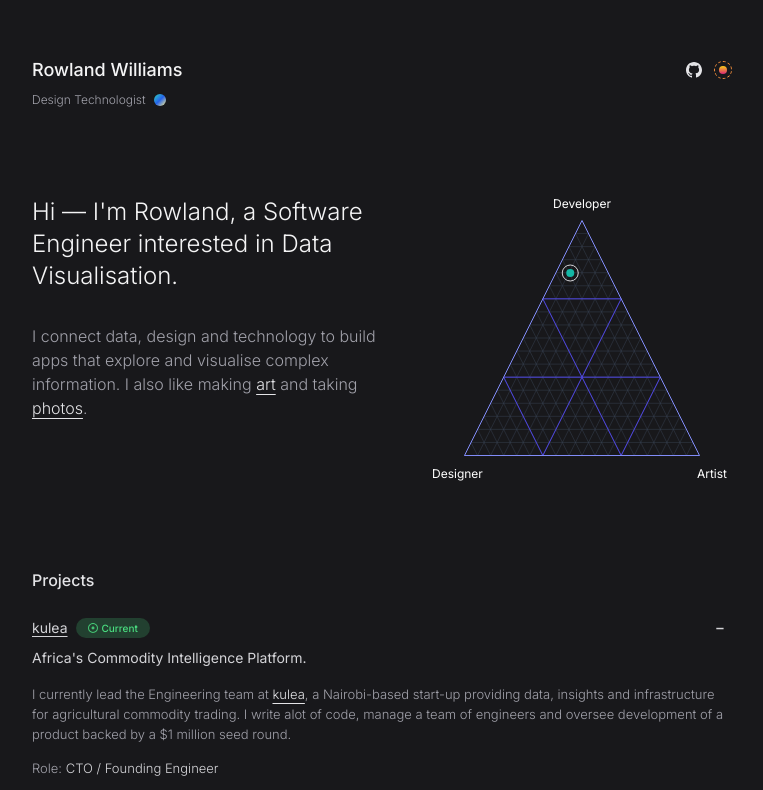
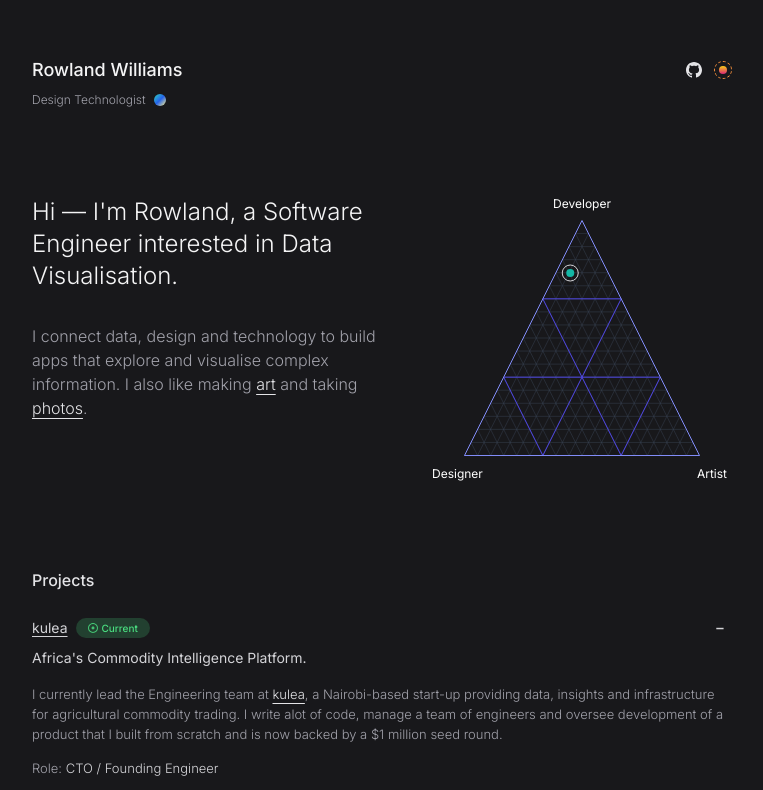
Before and after one commit to rowlandwilliams/playground, a Next.js app: page / in a window 1280 px wide. Shown: the top 790 px of the page, without its empty margins (258-1021 px from the left). Built offline with nearby package versions, Linux system fonts and the light colour scheme.

Commit message:
update kulea desc

```diff
--- a/src/components/Projects/Projects.tsx
+++ b/src/components/Projects/Projects.tsx
@@ -25,12 +25,14 @@ const projects = [
           for agricultural commodity trading.{" "}
           <span className="hidden sm:inline">
             I write alot of code, manage a team of engineers and oversee
-            development of a product backed by a $1 million seed round.
+            development of a product that I built from scratch and is now backed
+            by a $1 million seed round.
           </span>
         </p>
         <p className="sm:hidden">
           I write alot of code, manage a team of engineers and oversee
-          development of a product that I built from scratch and is now backed by a $1 million seed round.
+          development of a product that I built from scratch and is now backed
+          by a $1 million seed round.
         </p>
       </>
     ),
```
